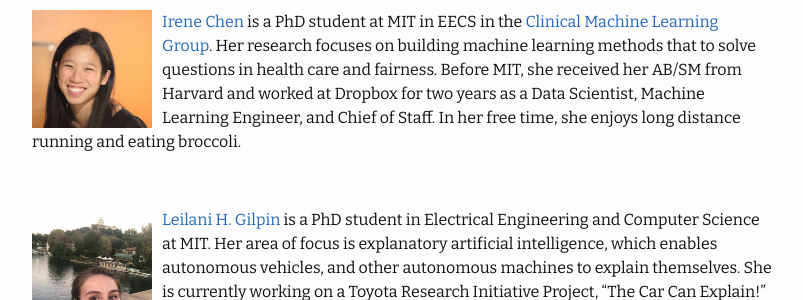
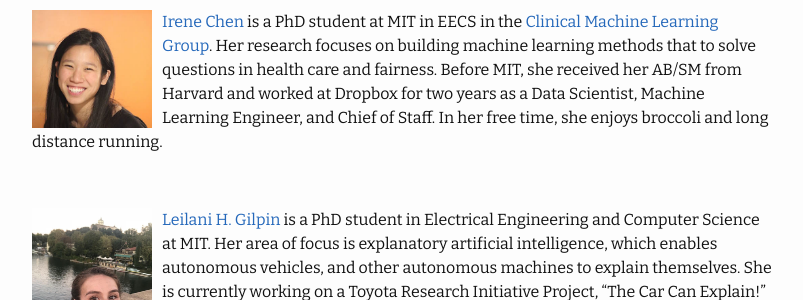
Before and after one commit to mitaiethics/mitaiethics.github.io, a Jekyll site: the page built from people.md, in a window 1280 px wide. Shown: the part 385-685 px from the top of the page, without its empty margins (238-1041 px from the left). Built offline with Jekyll 4.4.1, drawn with Linux system fonts in a browser that asks for light colours.

Commit message:
Add broccoli info

```diff
--- a/people.md
+++ b/people.md
@@ -12,7 +12,7 @@ We welcome and encourage all members of the MIT community. Questions of AI ethic
 
 <p>
 <img src="/irene.jpg" alt="..." class="float-left mr-2" width="120px" style="float: left; margin-right: 10px;">
-<a href="http://irenechen.net">Irene Chen</a> is a PhD student at MIT in EECS in the <a href="http://clinicalml.org">Clinical Machine Learning Group</a>. Her research focuses on building machine learning methods that to solve questions in health care and fairness. Before MIT, she received her AB/SM from Harvard and worked at Dropbox for two years as a Data Scientist, Machine Learning Engineer, and Chief of Staff. In her free time, she enjoys long distance running and eating broccoli.
+<a href="http://irenechen.net">Irene Chen</a> is a PhD student at MIT in EECS in the <a href="http://clinicalml.org">Clinical Machine Learning Group</a>. Her research focuses on building machine learning methods that to solve questions in health care and fairness. Before MIT, she received her AB/SM from Harvard and worked at Dropbox for two years as a Data Scientist, Machine Learning Engineer, and Chief of Staff. In her free time, she enjoys broccoli and long distance running.
 </p>
 
 <br>
```
